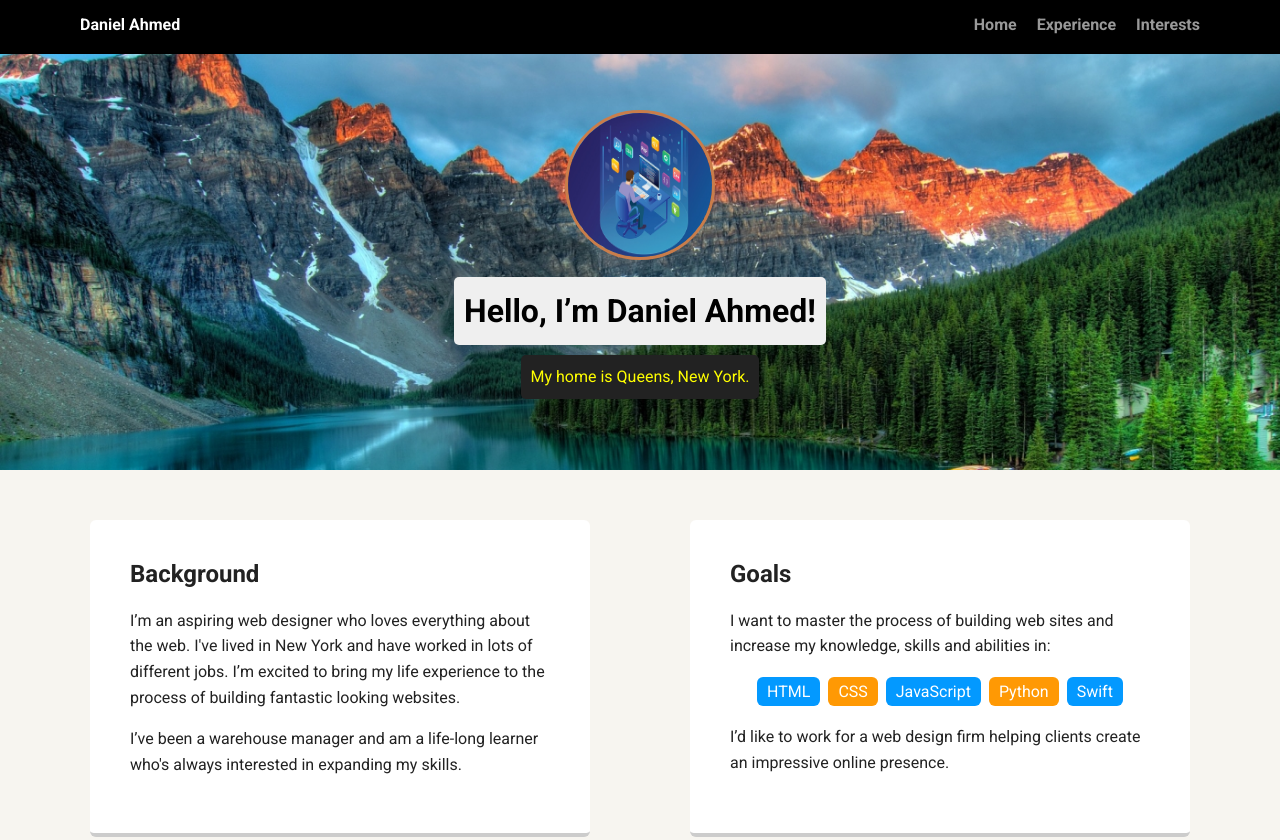
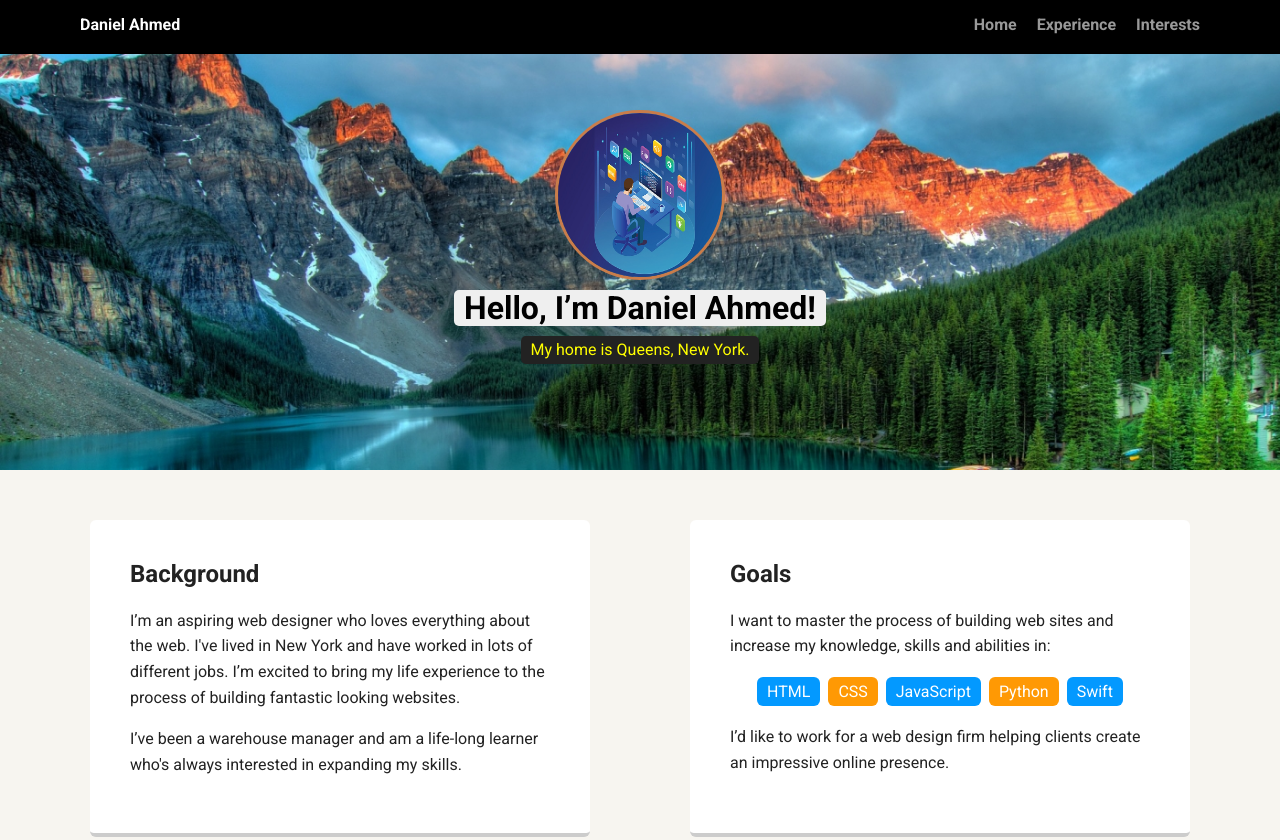
Before and after one commit to danny61/My-Personal-Profile-Page, a plain HTML site: page index.html in a window 1280 px wide. Shown: the top 840 px of the page. Drawn offline with Linux system fonts and the light colour scheme; a web font is replaced by a local one.

Commit message:
CSS style change for profile picture

```diff
--- a/styles.css
+++ b/styles.css
@@ -78,12 +78,12 @@ header {
 }
 
 header {
-  line-height: 1.5;
+  line-height: .5;
 }
 header .profile-image {
   margin-top: 50px;
-  width: 150px;
-  height: 150px;
+  width: 170px;
+  height: 170px;
   border-radius: 50%;
   border: 3px solid rgb(201, 125, 75);
   transition: all .5s;
```
